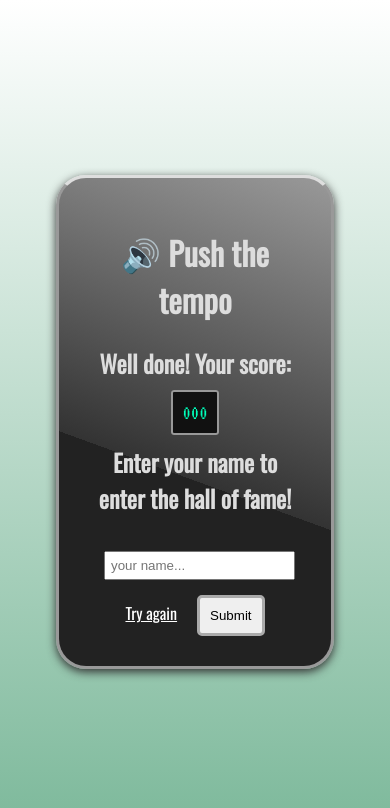
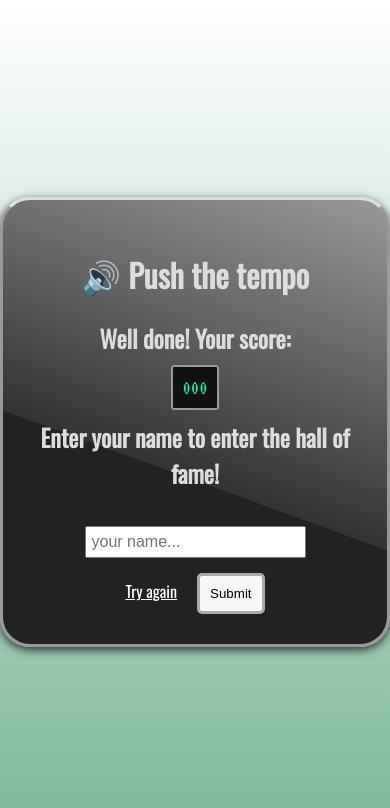
Before and after one commit to tomasklingen/push-the-tempo, a React (Create React App) app: page /push-the-tempo/score in a window 390 px wide. Shown: the top 808 px of the page. Built offline with nearby package versions, Linux system fonts and the light colour scheme.

Commit message:
improve styling for iphone

```diff
--- a/src/App.css
+++ b/src/App.css
@@ -18,7 +18,6 @@ body {
 
 .app {
   user-select: none;
-  width: calc(200px + 20vw);
   border: 3px solid #999;
   border-top-color: #dedede;
   background: linear-gradient(200deg, #999 0%, #333 60%, #222 60%);
--- a/src/Button.css
+++ b/src/Button.css
@@ -1,3 +1,7 @@
+button {
+  touch-action: manipulation;
+}
+
 .big-round-button-container {
   position: relative;
   width: 80%;
@@ -48,4 +52,5 @@
   padding: 10px;
   border: 3px solid #aaa;
   border-radius: 5px;
+  background: rgb(247, 247, 247);
 }
--- a/src/ScoreScreen.tsx
+++ b/src/ScoreScreen.tsx
@@ -33,7 +33,7 @@ export const ScoreScreen: React.FC<ScoreScreenProps> = ({ score }) => {
         <form onSubmit={submitHandler}>
           <div>
             <input
-              style={{ padding: "5px", margin: "15px" }}
+              style={{ padding: "5px", margin: "15px", fontSize: "16px" }}
               type="text"
               name="name"
               placeholder="your name..."
```
